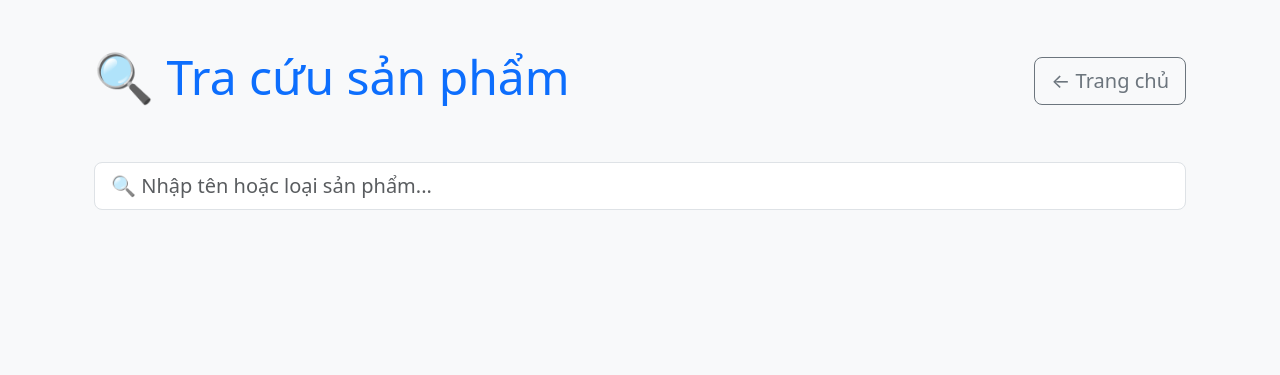
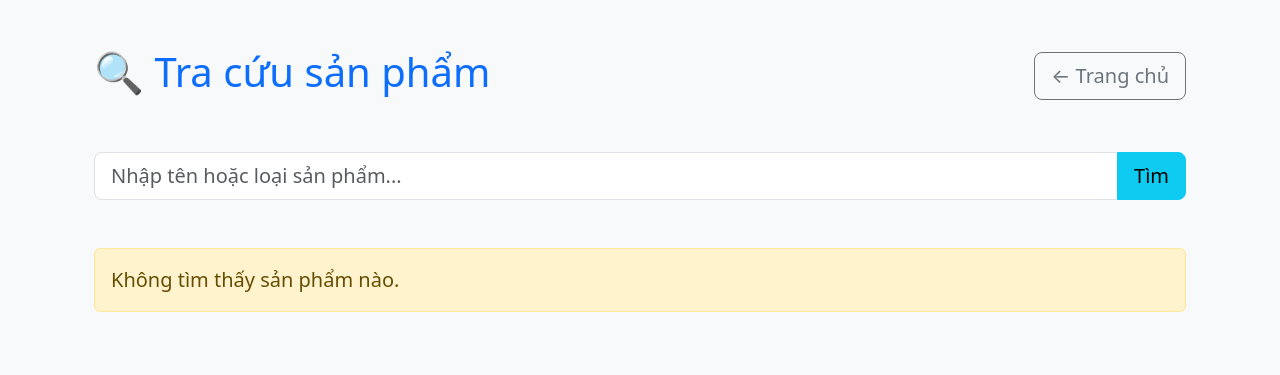
Before and after one commit to AN-dt725/H48, a Flask app: page /tra in a window 1280 px wide. Shown: the top 375 px of the page. Run offline with Flask 3, Linux system fonts and the light colour scheme; parts of the project's set-up code (start-up, migrations or seed data) failed here and were passed over.

Commit message:
Add files via upload

```diff
--- a/templates/tra.html
+++ b/templates/tra.html
@@ -1,60 +1,41 @@
 <!DOCTYPE html>
 <html lang="vi">
 <head>
+  <meta name="viewport" content="width=device-width, initial-scale=1">
+
   <meta charset="UTF-8">
   <title>🔍 Tra cứu sản phẩm</title>
   <link rel="stylesheet" href="https://cdn.jsdelivr.net/npm/bootstrap@5.3.0/dist/css/bootstrap.min.css">
-  <style>
-    body { background-color: #f8f9fa; }
-    .suggestion-item:hover { background-color: #e9f5ff; cursor: pointer; }
-  </style>
 </head>
-<body>
-<div class="container-lg py-5 px-4">
+<body class="bg-light" class="bg-light">
+  <div class="container py-5 px-4">
     <div class="d-flex justify-content-between align-items-center mb-5">
-    <h1 class="text-primary display-5">🔍 Tra cứu sản phẩm</h1>
-    <a href="/" class="btn btn-outline-secondary btn-lg">← Trang chủ</a>
+      <h1 class="text-primary display-6">🔍 Tra cứu sản phẩm</h1>
+      <a href="/" class="btn btn-lg btn-outline-secondary btn-lg">← Trang chủ</a>
     </div>
 
-  <div class="mb-4">
-    <input type="text" id="search-input" class="form-control form-control-lg" placeholder="🔍 Nhập tên hoặc loại sản phẩm...">
-    <div id="suggestions" class="list-group position-relative"></div>
+    <form method="POST" class="mb-5">
+      <div class="input-group input-group-lg">
+        <input type="text" name="keyword" class="form-control form-control-lg" placeholder="Nhập tên hoặc loại sản phẩm...">
+        <button class="btn btn-lg btn-info">Tìm</button>
       </div>
+    </form>
 
-  <div id="product-detail" class="mb-5"></div>
+    {% if ket_qua %}
+    <ul class="list-group shadow-lg fs-5">
+      {% for item in ket_qua.itertuples() %}
+        <li class="list-group-item d-flex justify-content-between">
+          <div>
+            <strong>{{ item._1 }}</strong> <br>
+            <span class="text-muted">{{ item._2 }}</span>
           </div>
-
-<script>
-  let suggestionsBox = document.getElementById('suggestions');
-  let searchInput = document.getElementById('search-input');
-  let productDetail = document.getElementById('product-detail');
-
-  searchInput.addEventListener('input', async () => {
-    let term = searchInput.value.trim();
-    suggestionsBox.innerHTML = '';
-    if (term.length > 0) {
-      let res = await fetch(`/autocomplete?term=${encodeURIComponent(term)}`);
-      let data = await res.json();
-      data.forEach(item => {
-        let div = document.createElement('div');
-        div.className = 'list-group-item fs-5 suggestion-item';
-        div.textContent = `${item.name} - ${item.type} - ${item.price}`;
-        div.onclick = () => showProduct(item);
-        suggestionsBox.appendChild(div);
-      });
-    }
-  });
-
-  function showProduct(item) {
-    suggestionsBox.innerHTML = '';
-    productDetail.innerHTML = `
-      <div class="card p-4">
-        <h4>${item.name}</h4>
-        <p class="mb-1">Loại: <strong>${item.type}</strong></p>
-        <p class="mb-0">Giá: <strong class="text-success">${item.price}</strong></p>
+          <span class="text-success fw-bold">{{ item._3 }}</span>
+        </li>
+      {% endfor %}
+    </ul>
+    {% else %}
+      <div class="alert alert-warning fs-5">Không tìm thấy sản phẩm nào.</div>
+    {% endif %}
   </div>
-    `;
-  }
-</script>
 </body>
 </html>
```
Also changed, not shown: templates/banhang.html (+10 -8 lines), templates/index.html (+7 -5 lines), templates/tatca.html (+6 -4 lines). Lines whose indentation alone changed are shown as unchanged.
